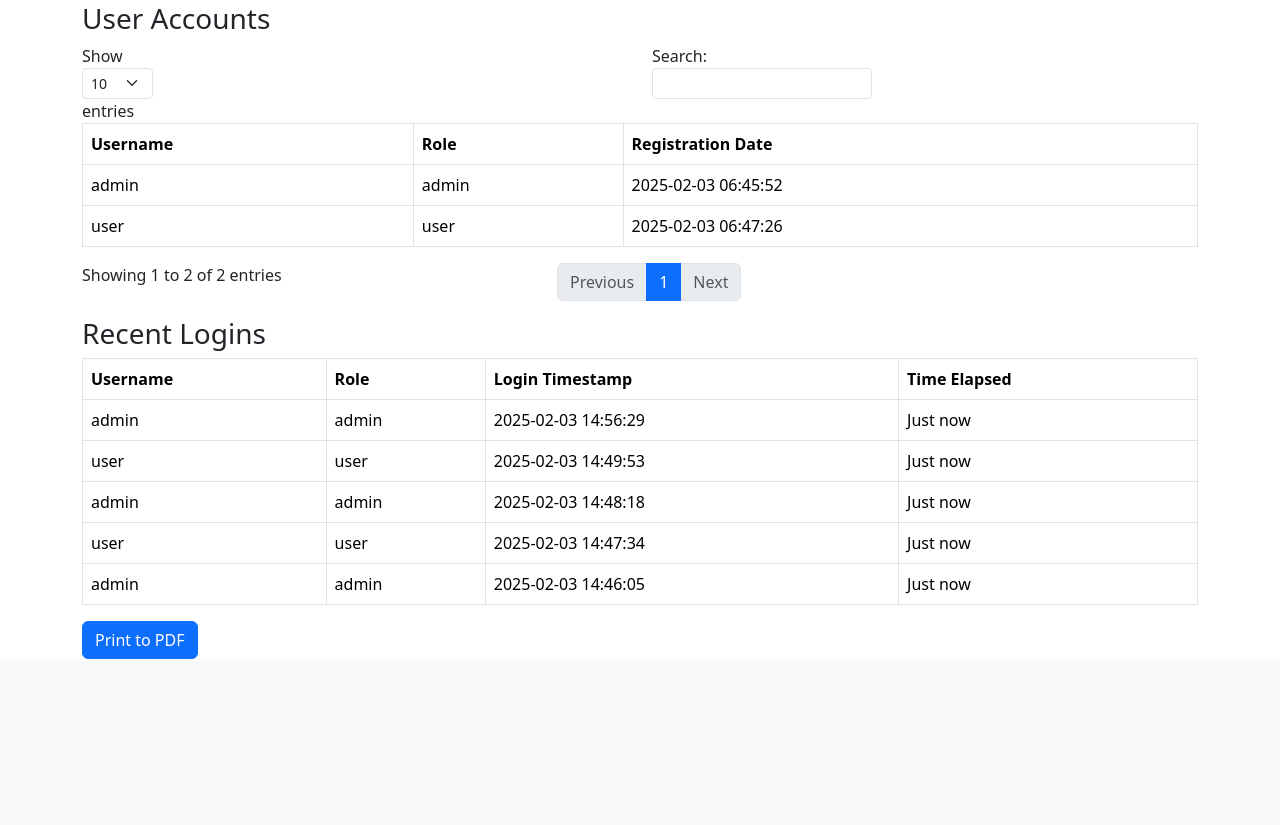
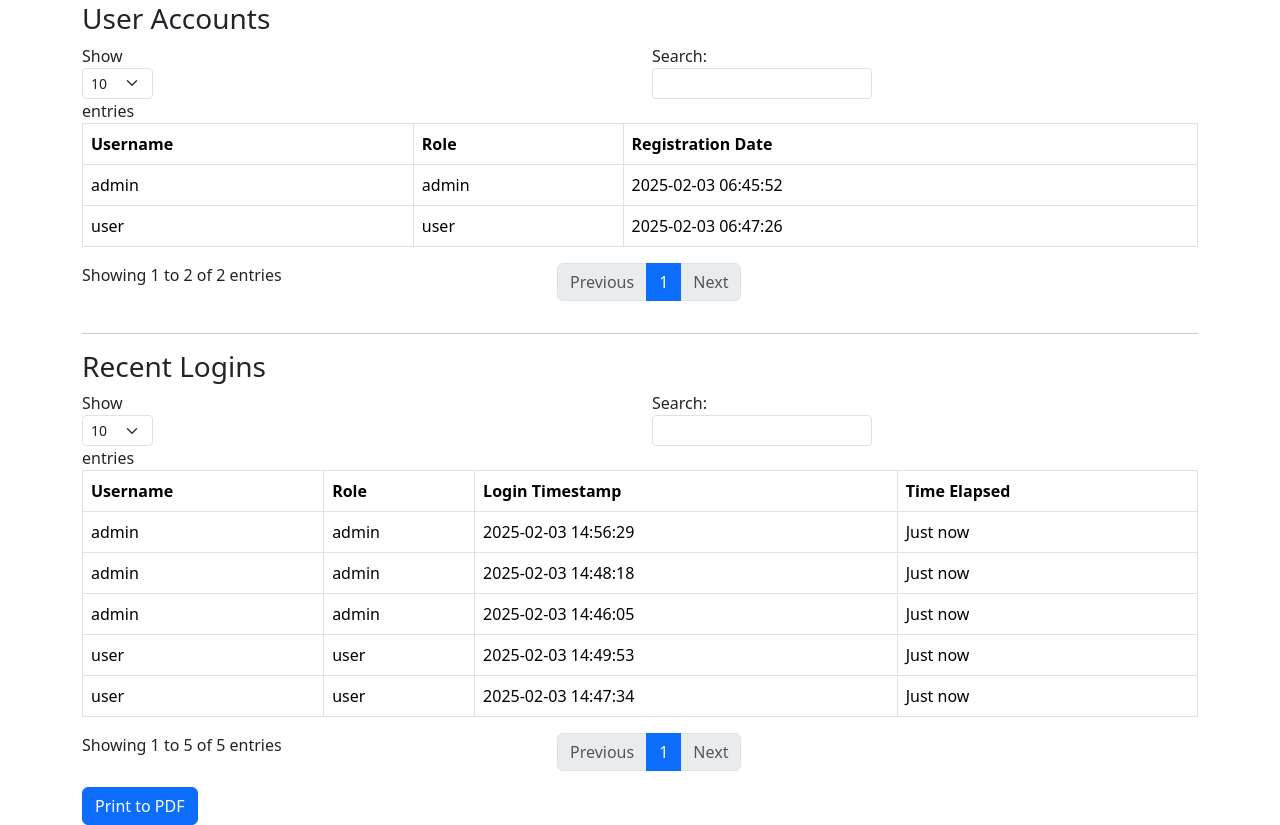
Before and after one commit to cliffamadeus/sample-erp, a PHP site: page /admin/dashboard.php in a window 1280 px wide. Shown: the part 393-1218 px from the top of the page. Before the commit the page ends 1052 px from the top, so only its background shows below. Run offline with PHP 8.4, Linux system fonts and the light colour scheme; a user stored in the database is signed in; data comes from the database, SQL or seed files in the repository; some libraries are stand-ins or nearby versions.

Commit message:
Converted recent login to datatable format

```diff
--- a/admin/dashboard.php
+++ b/admin/dashboard.php
@@ -169,8 +169,11 @@ if ($stmt = $pdo->prepare($sql)) {
     </div>
 
     <div class="container">
+
+        <!--User Accounts Datatable-->
+
         <h3>User Accounts</h3>
-        <table id="example" class="table table-bordered" style="width:100%">
+        <table id="userAccounts" class="table table-bordered" style="width:100%">
             <thead>
                 <tr>
                     <th>Username</th>
@@ -189,9 +192,11 @@ if ($stmt = $pdo->prepare($sql)) {
             </tbody>
         </table>
 
+        <hr>
+
         <h3>Recent Logins</h3>
-        <table class="table table-bordered" id="recentLoginsTable">
-            <thead>
+        <table id="recentLogin" class="table table-bordered" style="width:100%" id="recentLoginsTable">
+             <thead>
                 <tr>
                     <th>Username</th>
                     <th>Role</th>
@@ -210,16 +215,10 @@ if ($stmt = $pdo->prepare($sql)) {
                 <?php endforeach; ?>
             </tbody>
         </table>
+
         <button class="btn btn-primary" onclick="printToPDF()">Print to PDF</button>
     </div>
-    <div class="container">
-
-
-    </div>
-
     <!--End Dashboard-->
-
-
 
 <script>
     function printToPDF() {
@@ -262,7 +261,7 @@ if ($stmt = $pdo->prepare($sql)) {
 
     // Apply the time elapsed to the table rows
     window.onload = function() {
-        const rows = document.querySelectorAll('#recentLoginsTable tbody tr');
+        const rows = document.querySelectorAll('#recentLogin tbody tr');
         rows.forEach(row => {
             const loginTime = row.getAttribute('data-login-time');
             const timeElapsedStr = timeElapsed(loginTime);
@@ -271,7 +270,8 @@ if ($stmt = $pdo->prepare($sql)) {
     }
 
 
-    let table = new DataTable('#example');
+    let table1 = new DataTable('#userAccounts');
+    let table2 = new DataTable('#recentLogin');
 </script>
 </body>
 </html>
```
